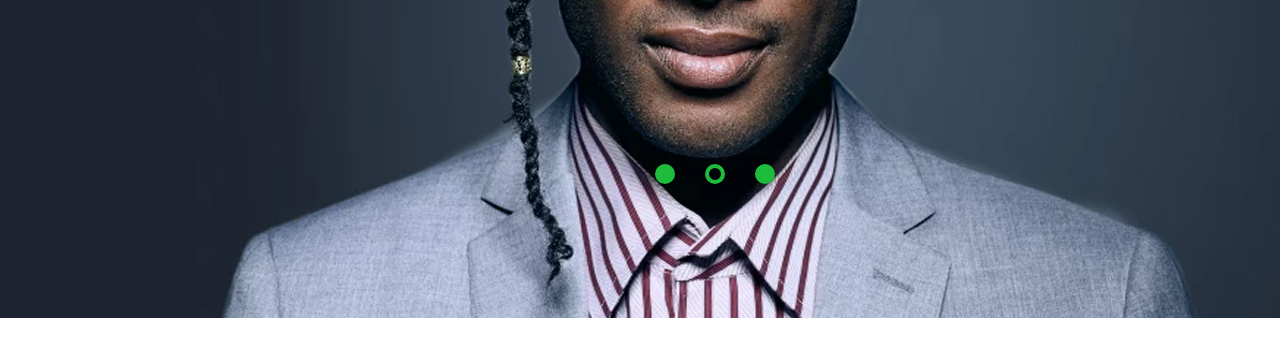
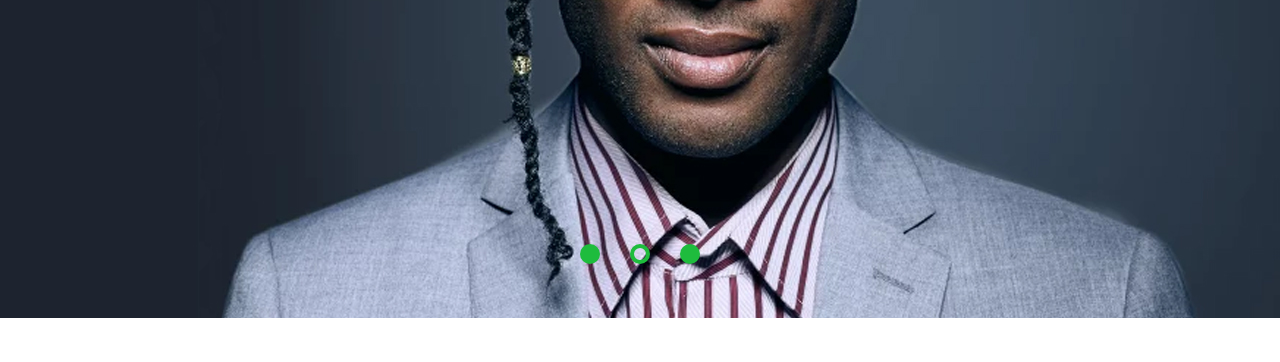
Before and after one commit to kim-gahui/tjoeun, a plain HTML site: page connect/CT-010000.html in a window 1280 px wide. Shown: the part 432-794 px from the top of the page. Drawn offline with Linux system fonts and the light colour scheme.

Commit message:
edit pagination position

```diff
--- a/connect/css/index.css
+++ b/connect/css/index.css
@@ -31,8 +31,7 @@ header .center nav ul li:last-child a:hover{background: #fff; color: #1ebc3d;}
 .main-slide .swiper-slide .contents-box form{margin-top: 60px; margin-right: 90px;}
 .main-slide .swiper-slide .contents-box form input{width: 560px; height: 60px; line-height: 60px; border-radius: 12px;border: 1px solid #fff;background: transparent; font-size: 19px;padding: 0 120px 0 10px;box-sizing: border-box;}
 .main-slide .swiper-slide .contents-box .btn-search{width: 120px; height: 60px; line-height: 60px; border-radius: 12px;border: 1px solid #fff; background: #1dbc3c; font-size: 25px; font-weight: bold; color: #fff;vertical-align: top;margin-left: -126px;}
-.main-slide .swiper-pagination{text-align: initial; }
-.swiper-container-horizontal>.swiper-pagination-bullets, .swiper-pagination-custom, .swiper-pagination-fraction{bottom: 130px; left: 50%;}
+.swiper-container-horizontal>.swiper-pagination-bullets, .swiper-pagination-custom, .swiper-pagination-fraction{bottom: 50px;}
 .swiper-container-horizontal>.swiper-pagination-bullets .swiper-pagination-bullet{margin: 0 15px;}
 .main-slide .swiper-pagination-bullet{width: 20px; height: 20px; background: #1ebc3d; opacity: 1;}
 .main-slide .swiper-pagination-bullet-active{background: none; border: 4px solid #1ebc3d; box-sizing: border-box;}
```
